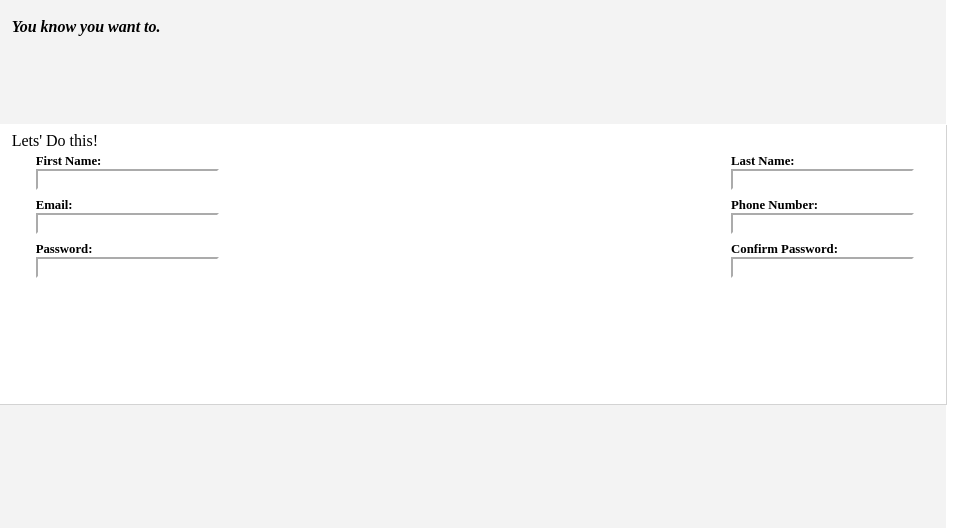
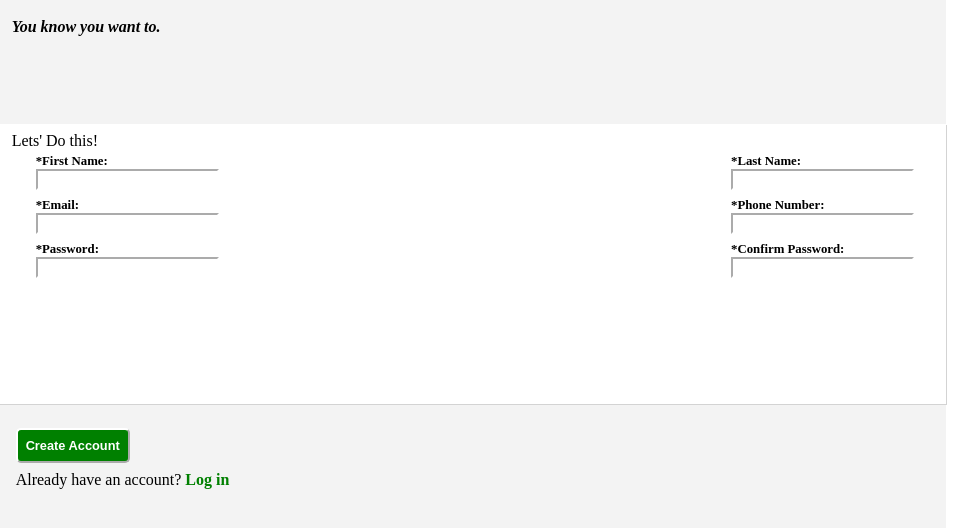
Before and after one commit to sebidelamata/odinProjectFormExercise, a plain HTML site: page index.html in a window 1280 px wide. Shown: the part 194-722 px from the top of the page, 326-1280 px from the left. Drawn offline with Linux system fonts and the light colour scheme.

Commit message:
added some for ui stuff

```diff
--- a/index.html
+++ b/index.html
@@ -40,49 +40,62 @@
                 <div class="form-row">
                     <div id="first-name-form">
                         <form action="./database/path" method="post">
-                            <label for="first_name">First Name:</label>
-                            <input type="text" id="first_name"
+                            <label for="first_name">*First Name:</label>
+                            <input type="text" id="first_name" required>
                         </form>
                     </div>
                     <div>
                         <form id="last-name-form" action="./database/path" method="post">
-                            <label for="last_name">Last Name:</label>
-                            <input type="text" id="last_name"
+                            <label for="last_name">*Last Name:</label>
+                            <input type="text" id="last_name" required>
                         </form>
                     </div>
                 </div>
                 <div class="form-row">
                     <div>
                         <form id="email-form" action="./database/path" method="post">
-                            <label for="email">Email:</label>
-                            <input type="text" id="email"
+                            <label for="email">*Email:</label>
+                            <input type="email" id="email" required>
                         </form>
                     </div>
                     <div>
                         <form id="phone-number-form" action="./database/path" method="post">
-                            <label for="phone_number">Phone Number:</label>
-                            <input type="text" id="phone_number"
+                            <label for="phone_number">*Phone Number:</label>
+                            <input type="text" id="phone_number" required>
                         </form>
                     </div>
                 </div>
                 <div class="form-row">
                     <div>
-                        <form id="password-form" action="./database/path" method="post">
-                            <label for="password">Password:</label>
-                            <input type="text" id="password"
+                        <form class="validate" id="password-form" action="./database/path" method="post">
+                            <label for="password">*Password:</label>
+                            <input type="password" id="password" required>
                         </form>
                     </div>
                     <div>
-                        <form id="confirm-password-form" action="./database/path" method="post">
-                            <label for="confirm_password">Confirm Password:</label>
-                            <input type="text" id="confirm_password"
+                        <form class="validate" id="confirm-password-form" action="./database/path" method="post">
+                            <label for="confirm_password">*Confirm Password:</label>
+                            <input type="password" id="confirm_password" required>
                         </form>
                     </div>
                 </div>
             </div>
         </div>
         <div class="bottom-right-card">
-
+            <div>
+                <div>
+                    <div>
+                        <button>
+                            Create Account
+                        </button>
+                    </div>
+                    <div class="login">
+                        Already have an account? <a href=".">Log in</a>
+                    </div>
+                </div>
+                <div></div>
+            </div>
+            <div></div>
         </div>
     </div>
 </body>
--- a/style.css
+++ b/style.css
@@ -96,3 +96,37 @@ label{
     padding-left: min(24px);
     padding-right: min(24px);
 }
+
+
+.bottom-right-card{
+    padding-left: min(12px);
+}
+
+
+input:focus{
+    border: 3px solid blue;
+    -webkit-transition: 0.1s;
+}
+
+button{
+    background-color: green;
+    color: white;
+    margin: min(8px);
+    margin-top: min(24px);
+    border-radius: min(5px);
+    padding: min(8px);
+}
+
+a{
+    color: green;
+    font-weight: 900;
+    text-decoration: none;
+}
+
+.login{
+    margin-left: min(8px);
+}
+
+.validate:invalid{
+    border-color: red;
+}
```
